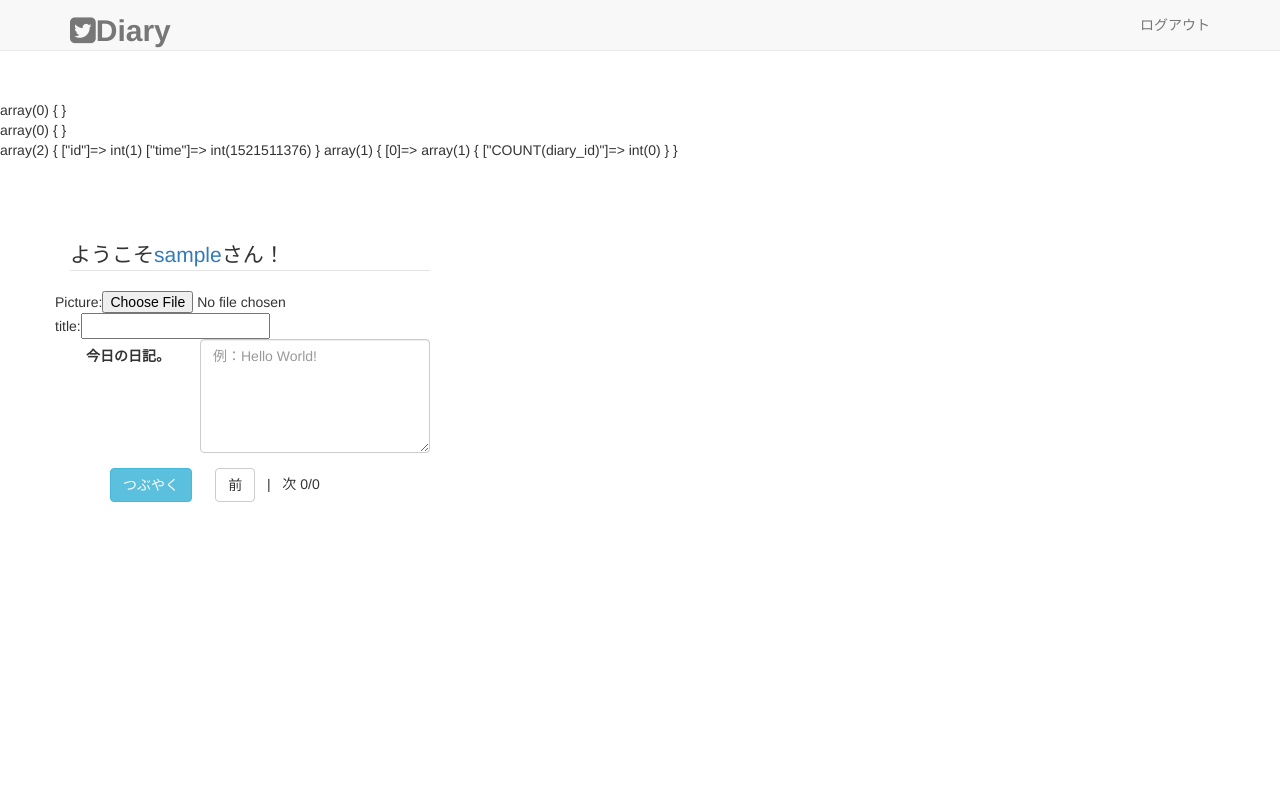
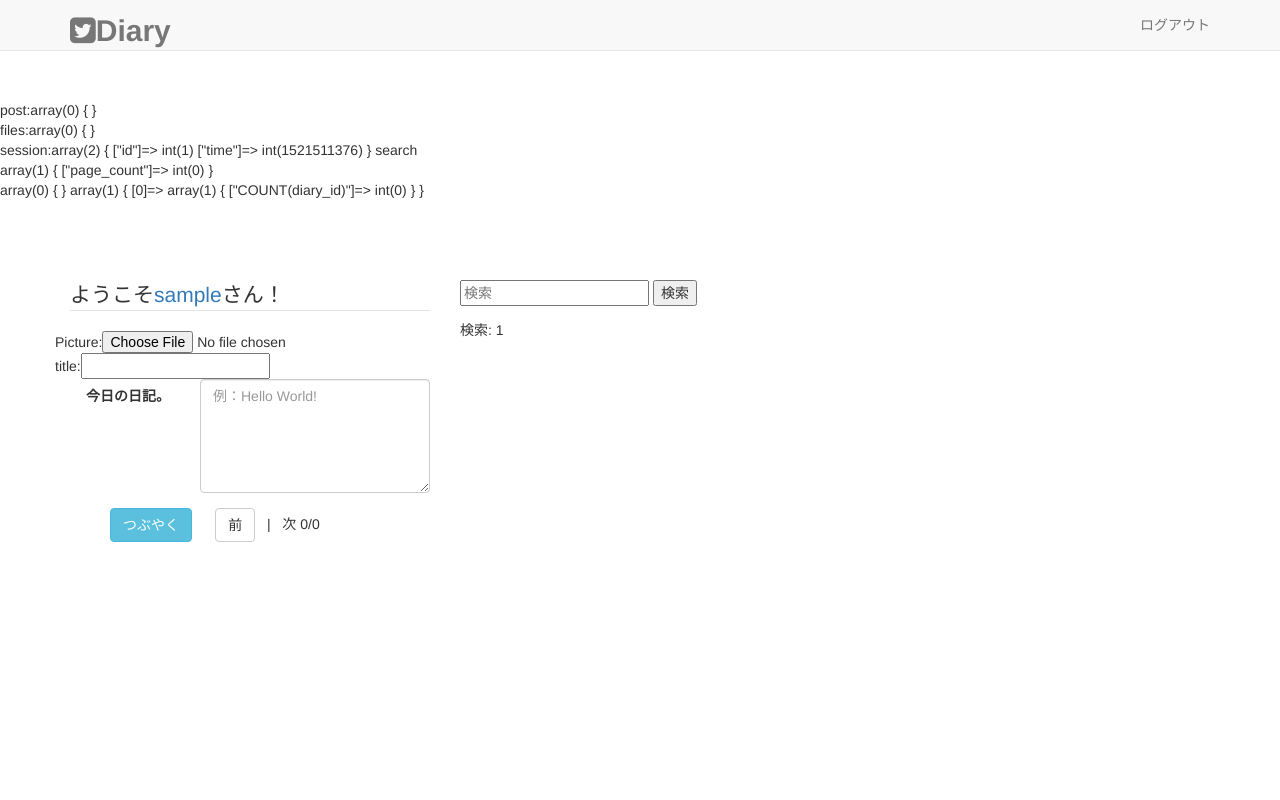
Before and after one commit to yukky1011/assignment, a PHP site: page /?search=1 in a window 1280 px wide. Run offline with PHP 8.4, Linux system fonts and the light colour scheme; the visitor is signed in with stand-in values (Sample User, id 1); data that the repository does not hold is empty.

Commit message:
検索機能の追加

```diff
--- /dev/null
+++ b/assets/js/index.js
@@ -0,0 +1,3 @@
+$('btn-click').click(function(){
+  alert('post');
+});
--- a/index.php
+++ b/index.php
@@ -6,10 +6,13 @@
   echo '<br>';
   echo '<br>';
   echo '<br>';
+  echo 'post:';
   var_dump($_POST);
   echo '<br>';
+  echo 'files:';
   var_dump($_FILES);
   echo '<br>';
+  echo 'session:';
   var_dump($_SESSION);
 
   // ログインちぇっく
@@ -33,7 +36,7 @@
   }
 
   // 呟くボタンが押された時
-  if (!empty($_POST)) {
+  if (!empty($_POST) && !empty($_POST['action']) && $_POST['action'] == 'post') {
     // 入力チェック
 
     $ext = substr($_FILES['image_path']['name'], -3);
@@ -67,6 +70,65 @@
     }
   }
 
+  // search機能
+  if (isset($_GET['search']) && $_GET['search'] != '') {
+    // 検索かかっている時
+    $page = '';
+
+    if (isset($_GET['page'])) {
+      $page = $_GET['page'];
+    }else{
+      $page = 1;
+    }
+
+      $page = max($page, 1);
+
+      $page_number = 5;
+
+      echo 'search';
+      echo '<br>';
+      $page_sql = "SELECT COUNT(*) AS `page_count` FROM `diary` WHERE `delete_flag` = 0 AND `contents` LIKE '%"."{$_GET['search']}"."%'";
+      $page_stmt = $dbh->prepare($page_sql);
+      $page_stmt->execute();
+
+      $page_count = $page_stmt->fetch(PDO::FETCH_ASSOC);
+      var_dump($page_count);
+      echo '<br>';
+
+      $all_page_number = ceil($page_count['page_count'] / $page_number);
+      $page = min($page, $all_page_number);
+
+      $start = ($page - 1) * $page_number;
+
+      $diary_sql = "SELECT `diary`.*, `members`.`nick_name`, `members`.`picture_path`, `likes_count`, `like_on`
+                    FROM `diary`
+                    LEFT JOIN `members` ON `diary`.`user_id` = `members`.`member_id`
+                    LEFT JOIN (SELECT diary_id, COUNT(`diary_id`) AS `likes_count` FROM `likes` GROUP BY `diary_id`) table1 ON `diary`.`diary_id` = `table1`.`diary_id`
+                    LEFT JOIN (SELECT diary_id, COUNT(`diary_id`) AS `like_on` FROM `likes` WHERE `member_id` = ? GROUP BY `diary_id`) table2 ON `diary`.`diary_id` = `table2`.`diary_id`
+                    WHERE `delete_flag` = 0 AND `contents` LIKE '%"."{$_GET['search']}"."%'"."
+                    ORDER BY `diary`.`modified` DESC LIMIT $start, $page_number";
+      $diary_data = array($_SESSION['id']);
+      $diary_stmt = $dbh->prepare($diary_sql);
+      $diary_stmt->execute($diary_data);
+
+      $diary_list = array();
+      while(true){
+
+        $diary = $diary_stmt->fetch(PDO::FETCH_ASSOC);
+        if($diary == false){
+          break;
+        }
+        if ($diary['likes_count'] == null) {
+          $diary['likes_count'] = 0;
+        }
+        if ($diary['like_on'] == null) {
+          $diary['like_on'] = 0;
+        }
+        $diary_list[] = $diary;
+      }
+      var_dump($diary_list);
+  }else{
+    // 検索無しの時
     // ページング機能
     // 空の変数を用意
     $page = '';
@@ -134,6 +196,7 @@
           $diary['like_on'] = 0;
         }
         $diary_list[] = $diary;
+    }
   }
   // echo '<pre>';
   // var_dump($diary_list);
@@ -204,6 +267,7 @@
       <div class="col-md-4 content-margin-top">
         <legend>ようこそ<a href="profile.php"><?php echo $login_user['nick_name'] ?></a>さん！</legend>
         <form method="post" action="" class="form-horizontal" role="form" enctype="multipart/form-data">
+            <input type="hidden" name="action" value="post">
             <!-- つぶやき -->
             <div class="form-group">
               <span>Picture:</span><input type="file" name="image_path" style="display: inline-block;"><br>
@@ -222,13 +286,13 @@
                 <?php if ($page == 1): ?>
                   <li>前</li>
                 <?php else: ?>
-                  <li><a href="index.php?page=<?php echo $page -1; ?>" class="btn btn-default">前</a></li>
+                  <li><a href="index.php?page=<?php echo $page -1; ?>&search=<?php echo $_GET['search'] ?>" class="btn btn-default">前</a></li>
                 <?php endif ?>
                 &nbsp;&nbsp;|&nbsp;&nbsp;
                 <?php if ($page == $all_page_number): ?>
                   <li>次</li>
                 <?php else: ?>
-                  <li><a href="index.php?page=<?php echo $page +1; ?>" class="btn btn-default">次</a></li>
+                  <li><a href="index.php?page=<?php echo $page +1; ?>&search=<?php echo $_GET['search'] ?>" class="btn btn-default">次</a></li>
                 <?php endif ?>
                 <li><?php echo $page; ?>/<?php echo $all_page_number; ?></li>
           </ul>
@@ -239,6 +303,17 @@
       </div>
 
       <div class="col-md-8 content-margin-top">
+        <div class="search">
+          <form action="" method="get">
+            <input type="text" name="search" placeholder="検索">
+            <input type="submit" value="検索">
+          </form>
+        </div>
+        <div>
+          <?php if (isset($_GET['search'])): ?>
+          <p>検索: <?php echo $_GET['search'] ?></p>
+          <?php endif ?>
+        </div>
         <?php foreach($diary_list as $diary): ?>
         <div class="msg">
           <?php if ($diary['reply_diary_id'] > -1): ?>
@@ -298,5 +373,6 @@
     <script src="assets/js/jquery-3.1.1.js"></script>
     <script src="assets/js/jquery-migrate-1.4.1.js"></script>
     <script src="assets/js/bootstrap.js"></script>
+    <script src="index.js"></script>
   </body>
 </html>
```
Also changed, not shown: view.php (+19 -15 lines), image_path/20180319054812小岩。_171113_0012.jpg (added), picture_path/20180319161200小岩。_171113_0006.jpg (added), picture_path/20180319161242小岩。_171113_0009.jpg (added), picture_path/20180319161255小岩。_171113_0011.jpg (added). Lines whose indentation alone changed are shown as unchanged.
